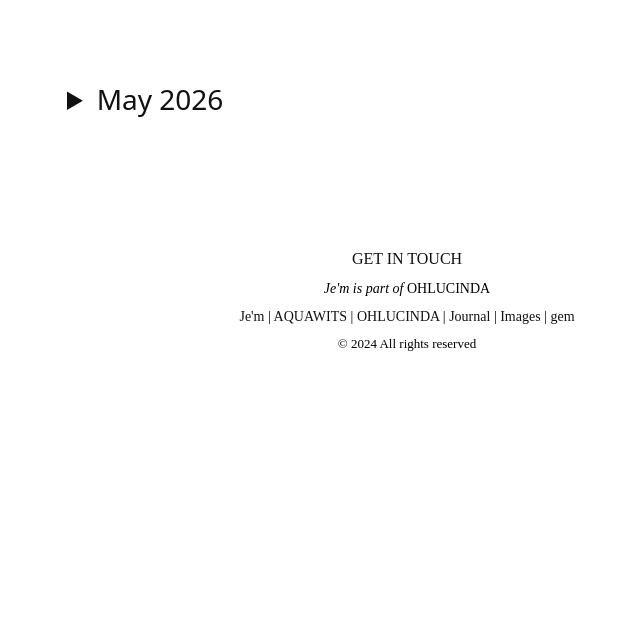
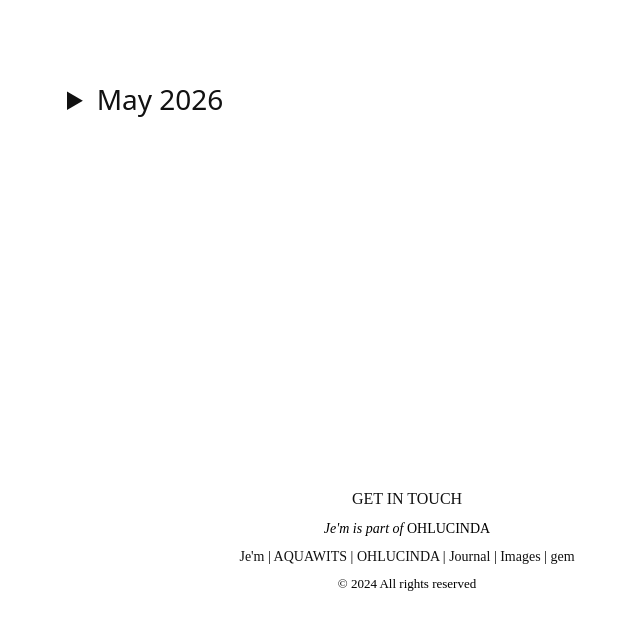
Before and after one commit to ohlucinda/ohlucinda-mobile, a Jekyll site: the page built from index.html, in a window 1280 px wide. Shown: the top 630 px of the page, without its empty margins (233-873 px from the left). Built offline with Jekyll 4.4.1, drawn with Linux system fonts in a browser that asks for light colours.

Commit message:
Update style.css

```diff
--- a/assets/style.css
+++ b/assets/style.css
@@ -45,6 +45,7 @@ details div {
 }
 
 .footer {
+  margin-top: 240px;
   text-align: center;
   font-family: serif;
   color: black;
```
